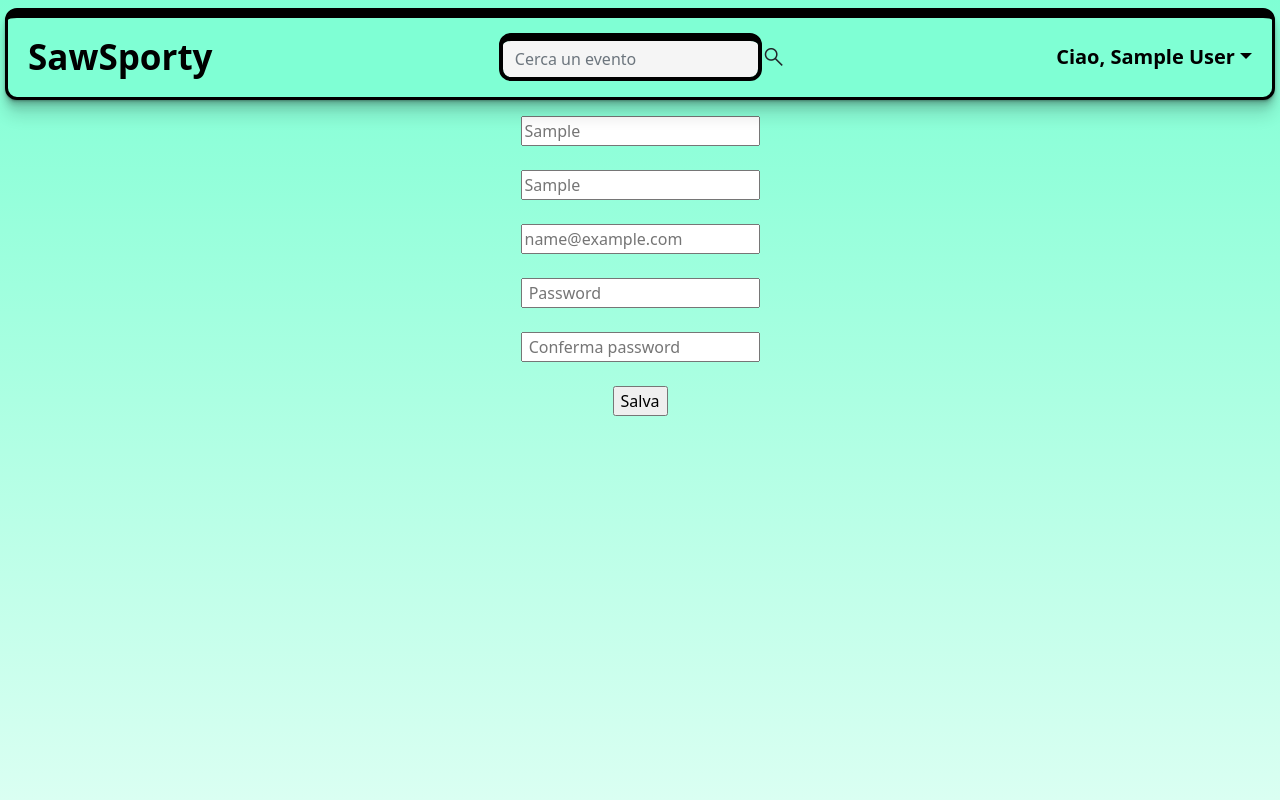
After one commit to AndreaMiresse/SAW2, a PHP site: page /profile.php in a window 1280 px wide. The commit adds this page. Run offline with PHP 8.4, Linux system fonts and the light colour scheme; the visitor is signed in with stand-in values (Sample User, id 1).

Commit message:
Co-authored-by: AndreaMiresse <AndreaMiresse@users.noreply.github.com>

```diff
--- a/nav.php
+++ b/nav.php
@@ -27,7 +27,7 @@
 
   <a class="nav-link dropdown-toggle" href="#" role="button" data-bs-toggle="dropdown">Ciao, <?php echo $_SESSION['name'];?></a>
   <ul class="dropdown-menu dropdown-menu-end">
-    <li><a class="dropdown-item" href="#">Profilo</a></li>
+    <li><a class="dropdown-item" href="profile.php">Profilo</a></li>
     <li><a class="dropdown-item" href="logout.php">Logout</a></li>
   </ul>
 
--- /dev/null
+++ b/profile.php
@@ -0,0 +1,52 @@
+<?php
+    session_start();
+    if(!isset($_SESSION['user_id'])){
+        header('location:login.php');
+    }
+    include 'connection.php';
+    $stmt=$con->prepare("SELECT * FROM user WHERE User_id= ?");
+    $stmt->bind_param("i",$_SESSION['user_id']);
+    $stmt->execute();
+    $result=$stmt->get_result();
+    $row=$result->fetch_assoc();
+?>
+
+<!DOCTYPE html>
+
+    <head>
+        <title>Home</title>
+        <?php include 'head.php';?>
+        <?php include 'nav.php';?>
+        <link  rel="stylesheet" type="text/css" href="./css/home.css">
+        <link href="https://fonts.googleapis.com/css2?family=Material+Symbols+Outlined" rel="stylesheet" />
+    </head>
+
+
+    <body>
+
+        <form action="registration.php" method="post"> <!-- bisogna usare quello fornito dalla prof -->
+                <br><div class="text-center">
+                <input type="text" name="firstname" placeholder=<?php echo $row['Name']?>><br><br>
+                </div>
+                <div class="text-center">
+                <input type="text" name="lastname" placeholder=<?php echo $row['Surname']?>><br><br>
+                </div>
+                <div class="text-center">
+                <input type="email" name="email" placeholder=<?php echo $row['Email']?>><br><br>
+                </div>
+                <div class="text-center">
+                <input type="password" name="pass" placeholder=" Password"><br><br>
+                </div>
+                <div class="text-center">
+                <input type="password" name="confirm" placeholder=" Conferma password"><br><br>
+                </div>
+                <div class="text-center">
+                <input type="submit" name="submit" value="Salva"><br>
+                </div>
+            </form>
+
+    </body>
+
+
+
+</html>
```
